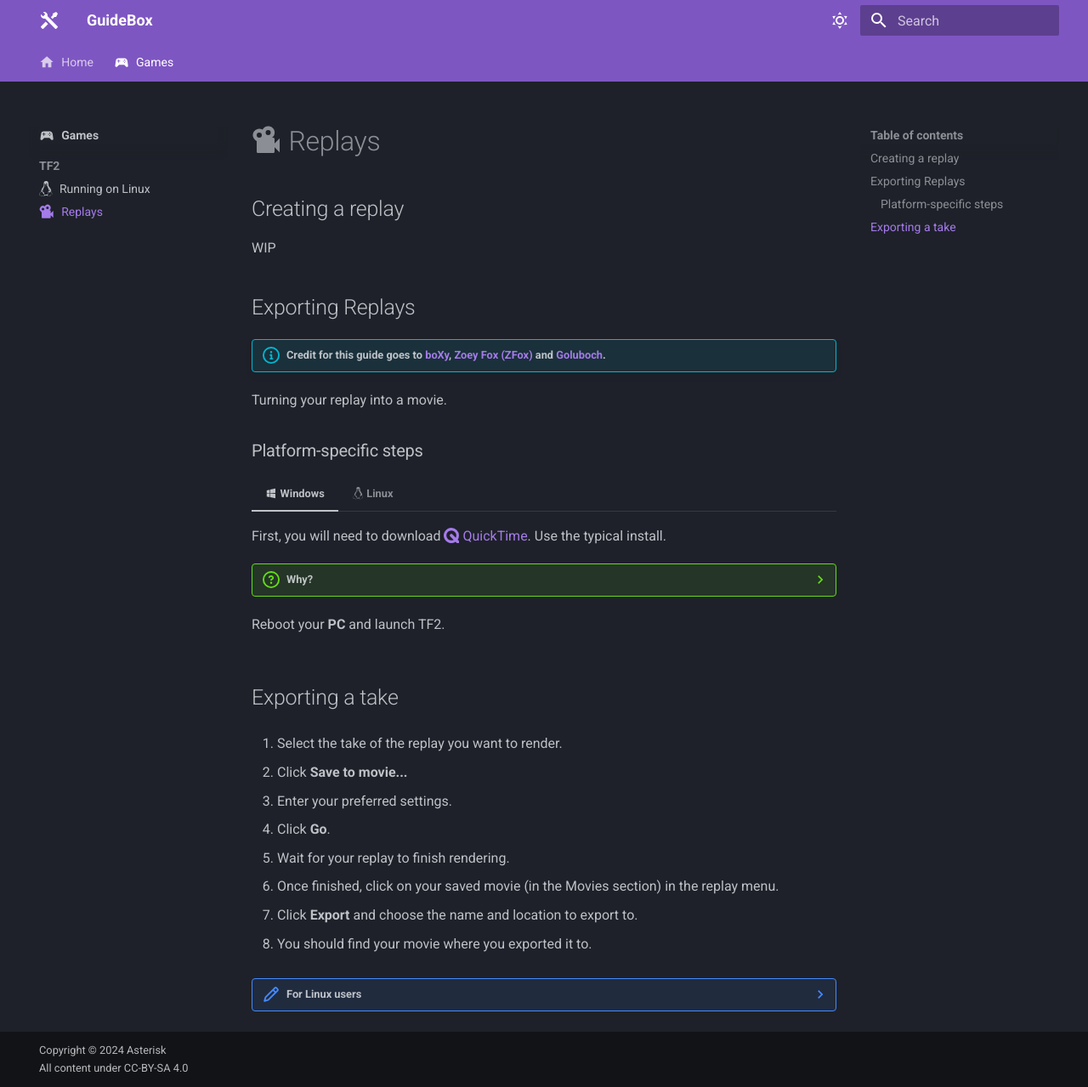
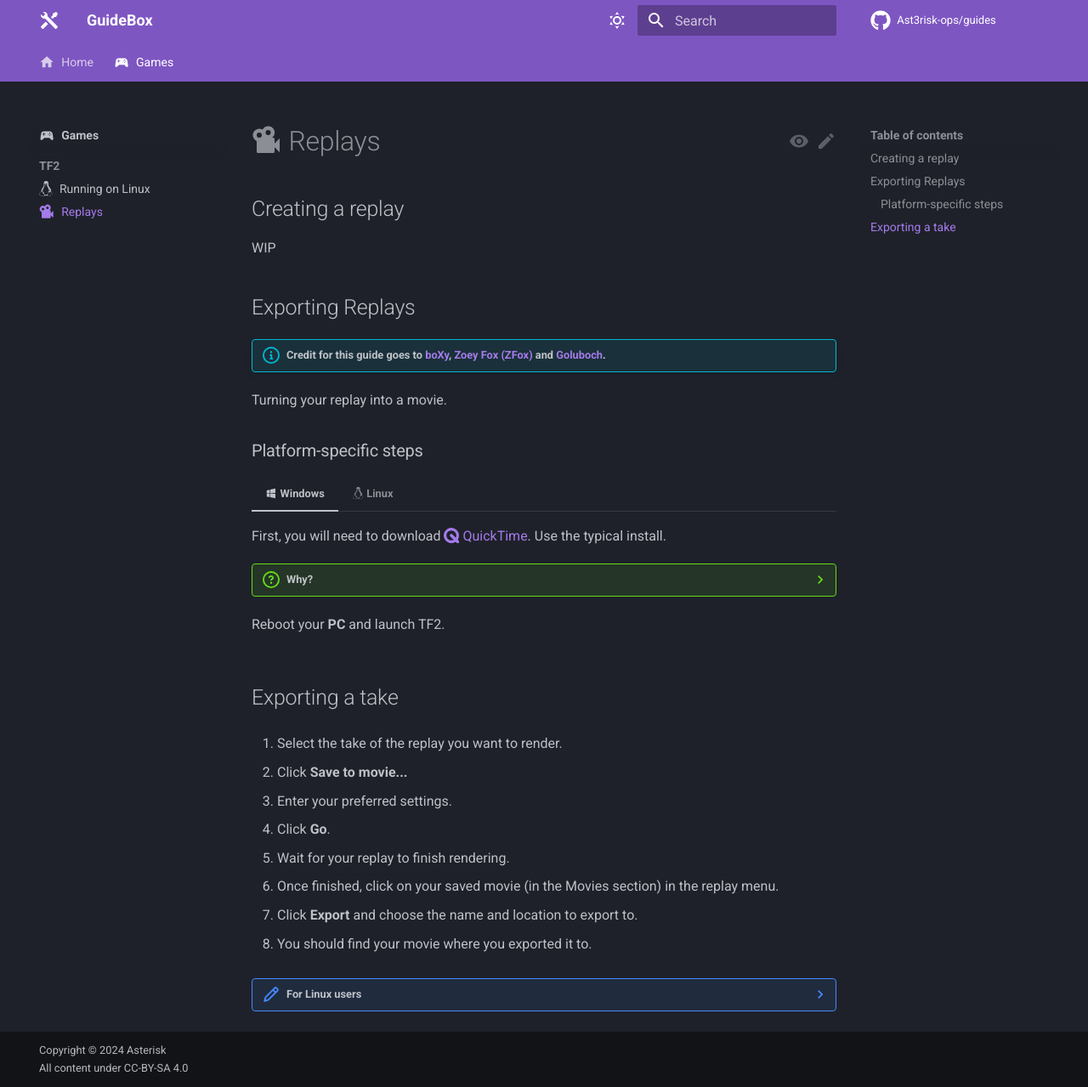
Before and after one commit to Ast3risk-ops/guides, an MkDocs documentation site: the page built from docs/games/pc/tf2/demos.md, in a window 1280 px wide and 1279 px high. Shown: the whole window at 85% size. Built offline with MkDocs 1.6.1 and Material for MkDocs 9.7.7, drawn with Linux system fonts in a browser that asks for light colours; comment, search, counter and statistics services are not loaded.

Commit message:
fix: plugins and repo

```diff
--- a/mkdocs.yml
+++ b/mkdocs.yml
@@ -1,4 +1,7 @@
 site_name: GuideBox
+repo_url: https://github.com/ast3risk-ops/guides
+repo_name: Ast3risk-ops/guides
+edit_uri: edit/master/docs/
 extra_css:
   - stylesheets/extra.css
 
@@ -7,6 +10,9 @@ theme:
   name: material
   icon:
     logo: material/tools
+    repo: fontawesome/brands/github
+    edit: material/pencil
+    view: material/eye
     admonition:
       note: octicons/pencil-16
       abstract: octicons/checklist-16
@@ -51,6 +57,8 @@ theme:
     - content.tooltips
     - content.code.copy
     - content.code.annotate
+    - content.action.edit
+    - content.action.view
     - header.autohide
     - navigation.tracking
     - navigation.prune
@@ -71,7 +79,10 @@ plugins:
       enabled: !ENV CI
       plugins:
         - privacy
-        - git-committers
+        - git-committers:
+          enabled: true
+          repository: ast3risk-ops/guides
+          branch: master
   - glightbox:
       touchNavigation: true
       loop: false
@@ -85,10 +96,17 @@ plugins:
       caption_position: bottom
       background: white
       shadow: true
+  - git-revision-date-localized:
+      type: timeago
+      fallback_to_build_date: true
+      enable_creation_date: true
+      enabled: true
 
 extra:
   generator: false
 
+watch:
+  - "includes"
 
 markdown_extensions:
   - admonition
--- a/requirements.txt
+++ b/requirements.txt
@@ -19,6 +19,7 @@ markupsafe==2.1.4; python_version >= '3.7'
 mergedeep==1.3.4; python_version >= '3.6'
 mkdocs==1.5.3; python_version >= '3.7'
 mkdocs-git-committers-plugin-2==2.2.3; python_version >= '3.8' and python_version < '4'
+mkdocs-git-revision-date-localized-plugin==1.2.2; python_version >= '3.6'
 mkdocs-glightbox==0.3.7
 mkdocs-material[imaging]==9.5.6; python_version >= '3.8'
 mkdocs-material-extensions==1.3.1; python_version >= '3.8'
@@ -31,6 +32,7 @@ pycparser==2.21
 pygments==2.17.2; python_version >= '3.7'
 pymdown-extensions==10.7; python_version >= '3.8'
 python-dateutil==2.8.2; python_version >= '2.7' and python_version not in '3.0, 3.1, 3.2, 3.3'
+pytz==2023.4
 pyyaml==6.0.1; python_version >= '3.6'
 pyyaml-env-tag==0.1; python_version >= '3.6'
 regex==2023.12.25; python_version >= '3.7'
```
